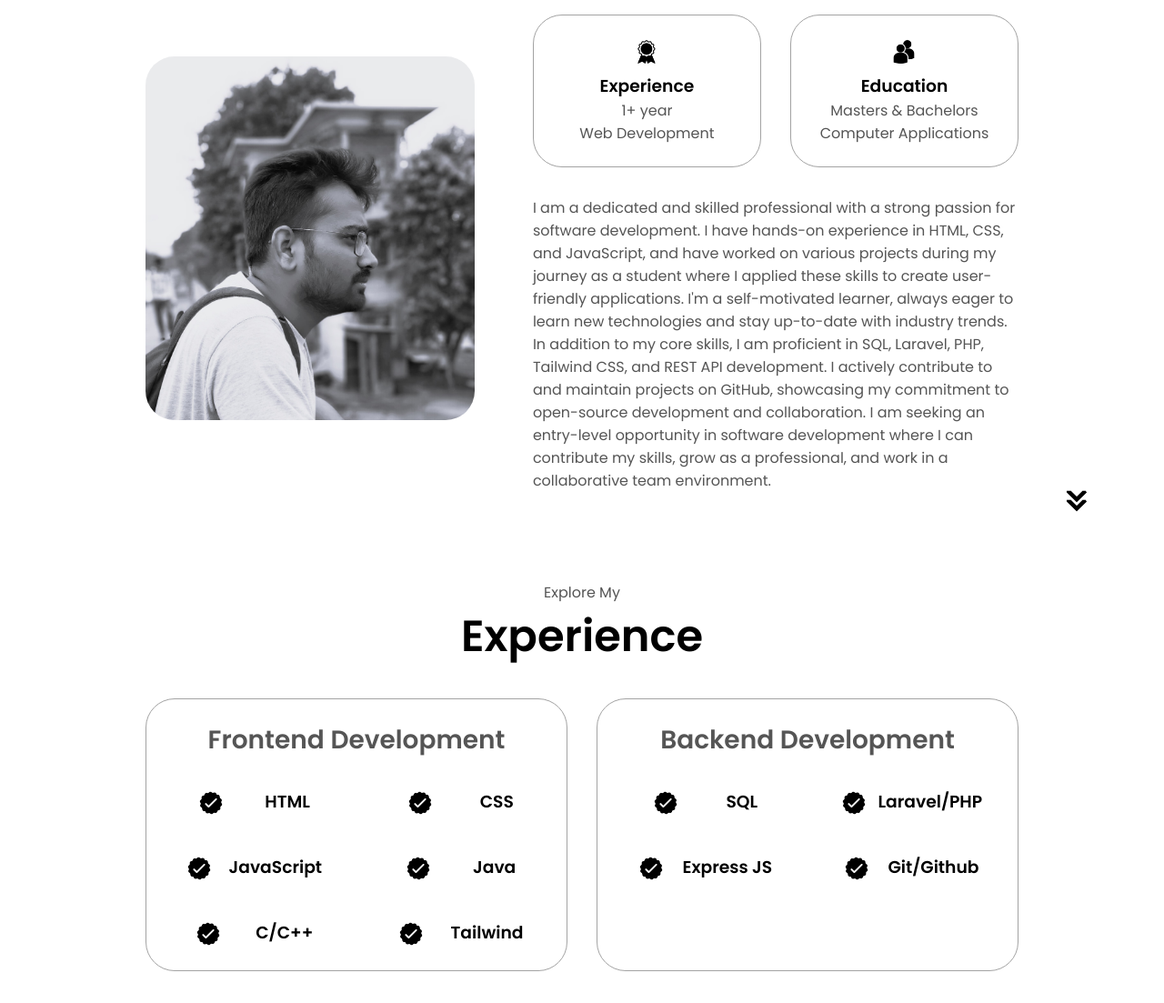
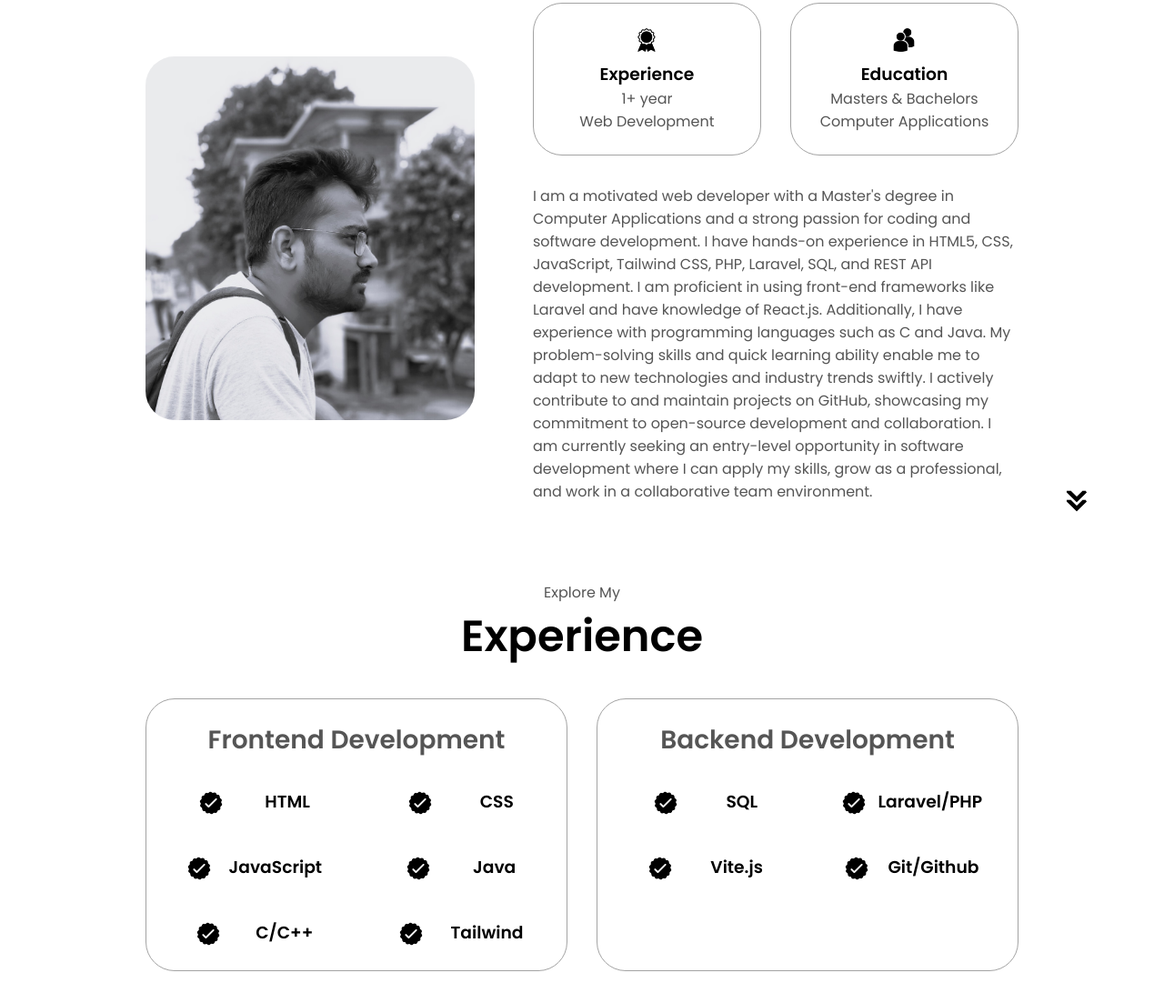
Before and after one commit to akashwb24/portfolio_html-css-js, a plain HTML site: page index.html in a window 1280 px wide. Shown: the part 1057-2160 px from the top of the page at 91% size. Drawn offline with Linux system fonts and the light colour scheme.

Commit message:
added final touchup

```diff
--- a/index.html
+++ b/index.html
@@ -51,7 +51,7 @@
         <div class="btn-container">
           <button
             class="btn btn-color-2"
-            onclick="window.open('./assets/resume-example.pdf')"
+            onclick="window.open('./assets/Akash-Prasad-Resume.pdf')"
           >
             Download CV
           </button>
@@ -64,7 +64,7 @@
             src="./assets/linkedin.png"
             alt="Akash Prasad LinkedIn profile"
             class="icon"
-            onclick="location.href='https://www.linkedin.com/in/akashwb24/'"
+           onclick="location.href='https://www.linkedin.com/in/akashwb24/'"
           />
           <img
             src="./assets/github.png"
@@ -115,19 +115,9 @@
           </div>
           <div class="text-container">
             <p>
-              I am a dedicated and skilled professional with a strong passion
-              for software development. I have hands-on experience in HTML, CSS,
-              and JavaScript, and have worked on various projects during my
-              journey as a student where I applied these skills to create
-              user-friendly applications. I'm a self-motivated learner, always
-              eager to learn new technologies and stay up-to-date with industry
-              trends. In addition to my core skills, I am proficient in SQL,
-              Laravel, PHP, Tailwind CSS, and REST API development. I actively
-              contribute to and maintain projects on GitHub, showcasing my
-              commitment to open-source development and collaboration. I am
-              seeking an entry-level opportunity in software development where I
-              can contribute my skills, grow as a professional, and work in a
-              collaborative team environment.
+              I am a motivated web developer with a Master's degree in Computer Applications and a strong passion for coding and software development. I have hands-on experience in HTML5, CSS, JavaScript, Tailwind CSS, PHP, Laravel, SQL, and REST API development. I am proficient in using front-end frameworks like Laravel and have knowledge of React.js. Additionally, I have experience with programming languages such as C and Java. My problem-solving skills and quick learning ability enable me to adapt to new technologies and industry trends swiftly.
+
+              I actively contribute to and maintain projects on GitHub, showcasing my commitment to open-source development and collaboration. I am currently seeking an entry-level opportunity in software development where I can apply my skills, grow as a professional, and work in a collaborative team environment.
             </p>
           </div>
         </div>
@@ -247,7 +237,7 @@
                   class="icon"
                 />
                 <div>
-                  <h3>Express JS</h3>
+                  <h3>Vite.js</h3>
                   <!-- <p>Intermediate</p> -->
                 </div>
               </article>
```
Also changed, not shown: 2 other files.
